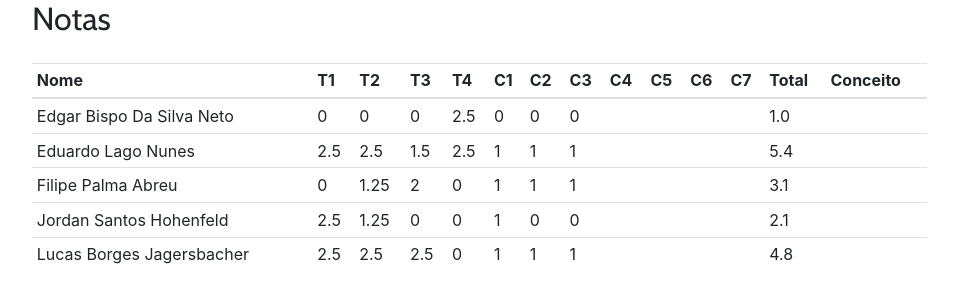
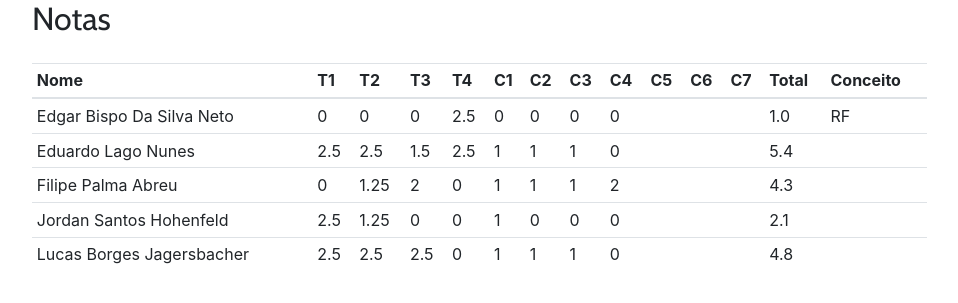
Before and after one commit to kroger/genosmus, a Jekyll site: the page built from _pedro/musb18.md, in a window 1280 px wide and 900 px high, scrolled down 1657 px. Shown: the part 565-868 px from the top of the window, without its empty margins (68-1026 px from the left). Built offline with Jekyll 4.4.1, drawn with Linux system fonts in a browser that asks for light colours.

Commit message:
Atualiza notas dos alunos

```diff
--- a/_pedro/geradas/musb18.md
+++ b/_pedro/geradas/musb18.md
@@ -1,8 +1,8 @@
 | Nome                      | T1  | T2   | T3  | T4  | C1 | C2 | C3 | C4 | C5 | C6 | C7 | Total | Conceito |
 |---------------------------|-----|------|-----|-----|----|----|----|----|----|----|----|-------|----------|
-| Edgar Bispo Da Silva Neto | 0   | 0    | 0   | 2.5 | 0  | 0  | 0  |    |    |    |    | 1.0   |          |
-| Eduardo Lago Nunes        | 2.5 | 2.5  | 1.5 | 2.5 | 1  | 1  | 1  |    |    |    |    | 5.4   |          |
-| Filipe Palma Abreu        | 0   | 1.25 | 2   | 0   | 1  | 1  | 1  |    |    |    |    | 3.1   |          |
-| Jordan Santos Hohenfeld   | 2.5 | 1.25 | 0   | 0   | 1  | 0  | 0  |    |    |    |    | 2.1   |          |
-| Lucas Borges Jagersbacher | 2.5 | 2.5  | 2.5 | 0   | 1  | 1  | 1  |    |    |    |    | 4.8   |          |
+| Edgar Bispo Da Silva Neto | 0   | 0    | 0   | 2.5 | 0  | 0  | 0  | 0  |    |    |    | 1.0   | RF       |
+| Eduardo Lago Nunes        | 2.5 | 2.5  | 1.5 | 2.5 | 1  | 1  | 1  | 0  |    |    |    | 5.4   |          |
+| Filipe Palma Abreu        | 0   | 1.25 | 2   | 0   | 1  | 1  | 1  | 2  |    |    |    | 4.3   |          |
+| Jordan Santos Hohenfeld   | 2.5 | 1.25 | 0   | 0   | 1  | 0  | 0  | 0  |    |    |    | 2.1   |          |
+| Lucas Borges Jagersbacher | 2.5 | 2.5  | 2.5 | 0   | 1  | 1  | 1  | 0  |    |    |    | 4.8   |          |
 {: .table .table-sm }
```
Also changed, not shown: 1 other file.
